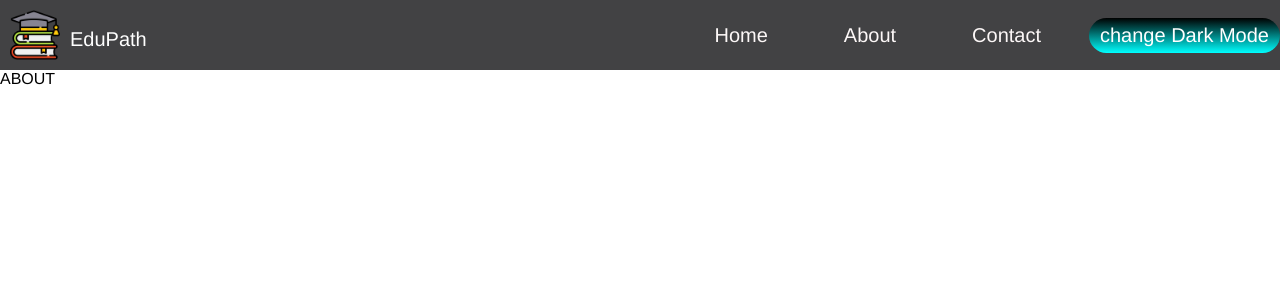
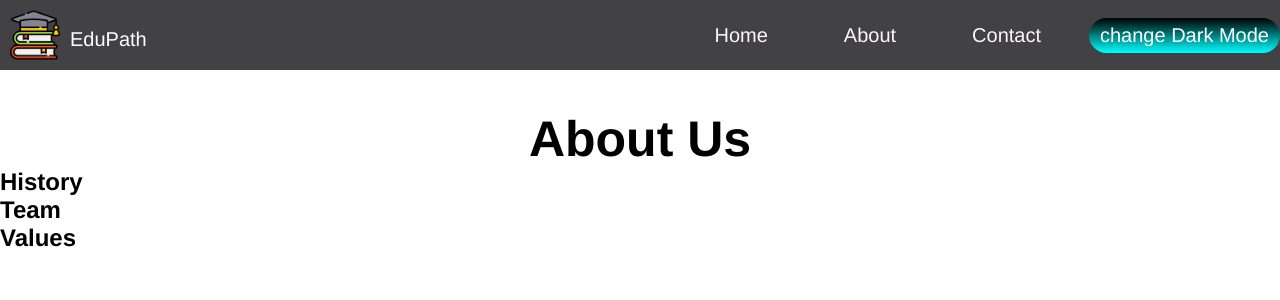
Before and after one commit to Peshala84/react-basic-frontend-project, a React (Vite) app in the folder react-app/: page /about in a window 1280 px wide. Shown: the top 300 px of the page. Built offline with nearby package versions, Linux system fonts and the light colour scheme.

Commit message:
update about.jsx and added about.css file

```diff
--- /dev/null
+++ b/react-app/src/Componenet/Page/About.css
@@ -0,0 +1,15 @@
+*{
+    margin: 0;
+    padding: 0;
+    box-sizing: border-box;
+}
+.about-part{
+
+    display: flex;
+    flex-direction: column;
+}
+.about-part h1{
+    font-size: 50px;
+    text-align: center;
+    margin-top: 40px;
+}
--- a/react-app/src/Componenet/Page/About.jsx
+++ b/react-app/src/Componenet/Page/About.jsx
@@ -1,9 +1,23 @@
 import React from 'react'
+import './About.css'
 
 export const About = () => {
   return (
-    <div>
-        ABOUT
+    <div className='about-part'>
+      <h1>About Us</h1>
+     <section>
+      <h2>History</h2>
+
+      </section>
+      <section>
+        <h2>Team</h2>
+
+      </section>
+      <section>
+        <h2>Values</h2>
+
+      </section>
     </div>
+
   )
 }
```
